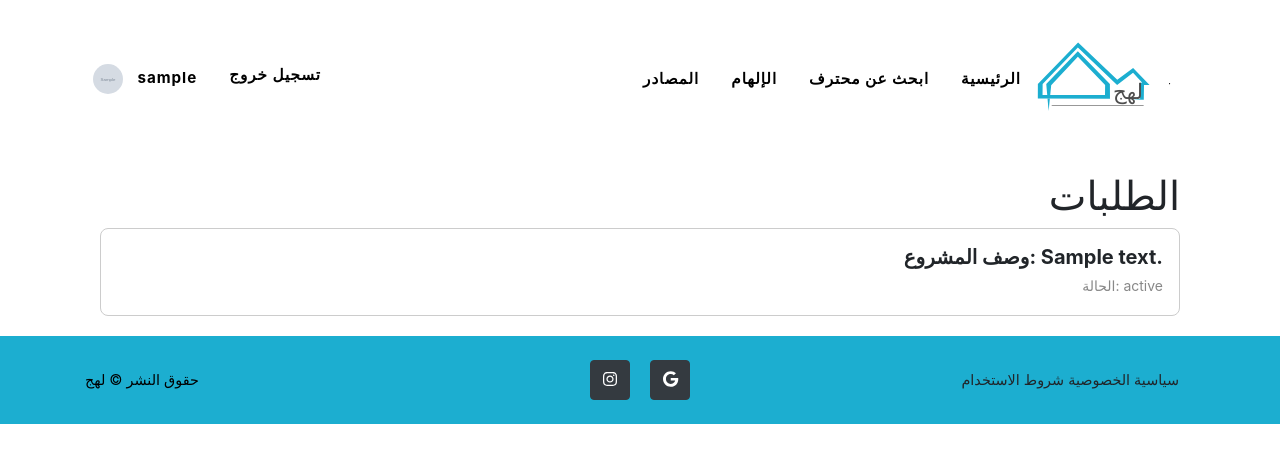
After one commit to Alanouod/LAHJ-WEBSITE, a Django app: page /homeowner/orders/ in a window 1280 px wide. The commit adds this page. Shown: the top 463 px of the page. Run offline with Django 5.2, Linux system fonts and the light colour scheme; a user stored in the database is signed in; tables that the repository leaves empty hold one stand-in row (values such as "Sample post"); grey boxes marked "Sample" are stand-in pictures; some libraries are stand-ins or nearby versions.

Commit message:
add function "View homeowner orders"

```diff
--- a/WEBSITELAHJ/website/home/models.py
+++ b/WEBSITELAHJ/website/home/models.py
@@ -72,11 +72,11 @@ class Comment(models.Model):
     timestamp = models.DateTimeField(auto_now_add=True)
 
 class Order(models.Model):
-    homeowner = models.ForeignKey(Homeowner, on_delete=models.CASCADE)
+    homeowner = models.ForeignKey(Homeowner, on_delete=models.CASCADE ,related_name='orders')
     professional = models.ForeignKey(Professional, on_delete=models.CASCADE)
     project_description = models.TextField(default="")
     budget = models.DecimalField(max_digits=10, decimal_places=2, default=0.0)
-    status = models.CharField(max_length=20, default='pending')
+    status = models.CharField(max_length=20, default='في الانتظار')
 
     def __str__(self):
         return f"Order #{self.pk} - {self.project_description[:50]}..."
--- /dev/null
+++ b/WEBSITELAHJ/website/home/templates/homeowner_orders.html
@@ -0,0 +1,49 @@
+{% extends 'base.html' %}
+{% load static %}
+
+{% block title %}الطلبات{% endblock %}
+
+{% block content %}
+<style>
+    .order-card {
+        border: 1px solid #ccc;
+        border-radius: 8px;
+        overflow: hidden;
+        margin-bottom: 20px;
+    }
+
+    .order-card .card-body {
+        padding: 1rem;
+    }
+
+    .order-card .card-title {
+        font-weight: bold;
+        margin-bottom: 5px;
+    }
+
+    .order-card .card-text {
+        color: #888;
+        font-size: 14px;
+    }
+
+    .empty-message {
+        color: #888;
+        font-size: 14px;
+    }
+</style>
+<div class="container mt-5 text-end">
+    <h1>الطلبات</h1>
+    {% if homeowner.orders.exists %}
+    {% for order in homeowner.orders.all %}
+    <div class="card order-card">
+        <div class="card-body">
+            <h5 class="card-title">وصف المشروع: {{ order.project_description }}</h5>
+            <p class="card-text">الحالة: {{ order.status }}</p>
+        </div>
+    </div>
+    {% endfor %}
+    {% else %}
+    <p class="empty-message">لا يوجد طلبات حتى الآن.</p>
+    {% endif %}
+</div>
+{% endblock %}
--- a/WEBSITELAHJ/website/home/urls.py
+++ b/WEBSITELAHJ/website/home/urls.py
@@ -1,6 +1,7 @@
 from django.urls import path
-from .views import home, resource, inspiration, findPro, signup, user_login, joinAsPro, services, reso1,refe, tips, privacy_policy, terms_of_use, logout_view, professional_profile, homeowner_profile,cost,classic,edit_profile, edit_photo, save_photo_changes,edit_professional_profile, edit_professional_photo,Scandinavian,projects,add_project,project_details , save_to_wishlist,submit_rating,wishlist_photos
+from .views import home, resource, inspiration, findPro, signup, user_login, joinAsPro, services, reso1,refe, tips, privacy_policy, terms_of_use, logout_view, professional_profile, homeowner_profile,cost,classic,edit_profile, edit_photo, save_photo_changes,edit_professional_profile, edit_professional_photo,Scandinavian,projects,add_project,project_details , save_to_wishlist,submit_rating,wishlist_photos,view_orders
 from . import views
+from .views import view_orders
 
 urlpatterns = [
     path('', home, name='home'),
@@ -39,5 +40,5 @@ urlpatterns = [
     path('submit_rating/<int:professional_id>/', views.submit_rating, name='submit_rating'),
     path('wishlist-photos/', wishlist_photos, name='wishlist_photos'),
     path('professional_profile/<int:professional_id>/submit_order/', views.submit_order, name='submit_order'),
-
+   path('homeowner/orders/', view_orders, name='view_orders'),
     ]
--- a/WEBSITELAHJ/website/home/views.py
+++ b/WEBSITELAHJ/website/home/views.py
@@ -530,6 +530,15 @@ def submit_order(request, professional_id):
             budget=budget,
             status=status,
         )
-        return redirect('professional_profile', professional_id=professional_id)
+        return redirect('homeowner_profile')  # Redirect to the homeowner's profile page
 
     return render(request, 'professional_profile.html', {'professional': professional})
+
+@login_required
+def view_orders(request):
+    if request.user.is_authenticated:
+        homeowner = request.user.homeowner
+        orders = homeowner.orders.all()
+        return render(request, 'homeowner_orders.html', {'homeowner': homeowner, 'orders': orders})
+    else:
+        return render(request, 'homeowner_orders.html')
```
Also changed, not shown: WEBSITELAHJ/website/home/templates/homeowner_profile.html (+18 -4 lines).
